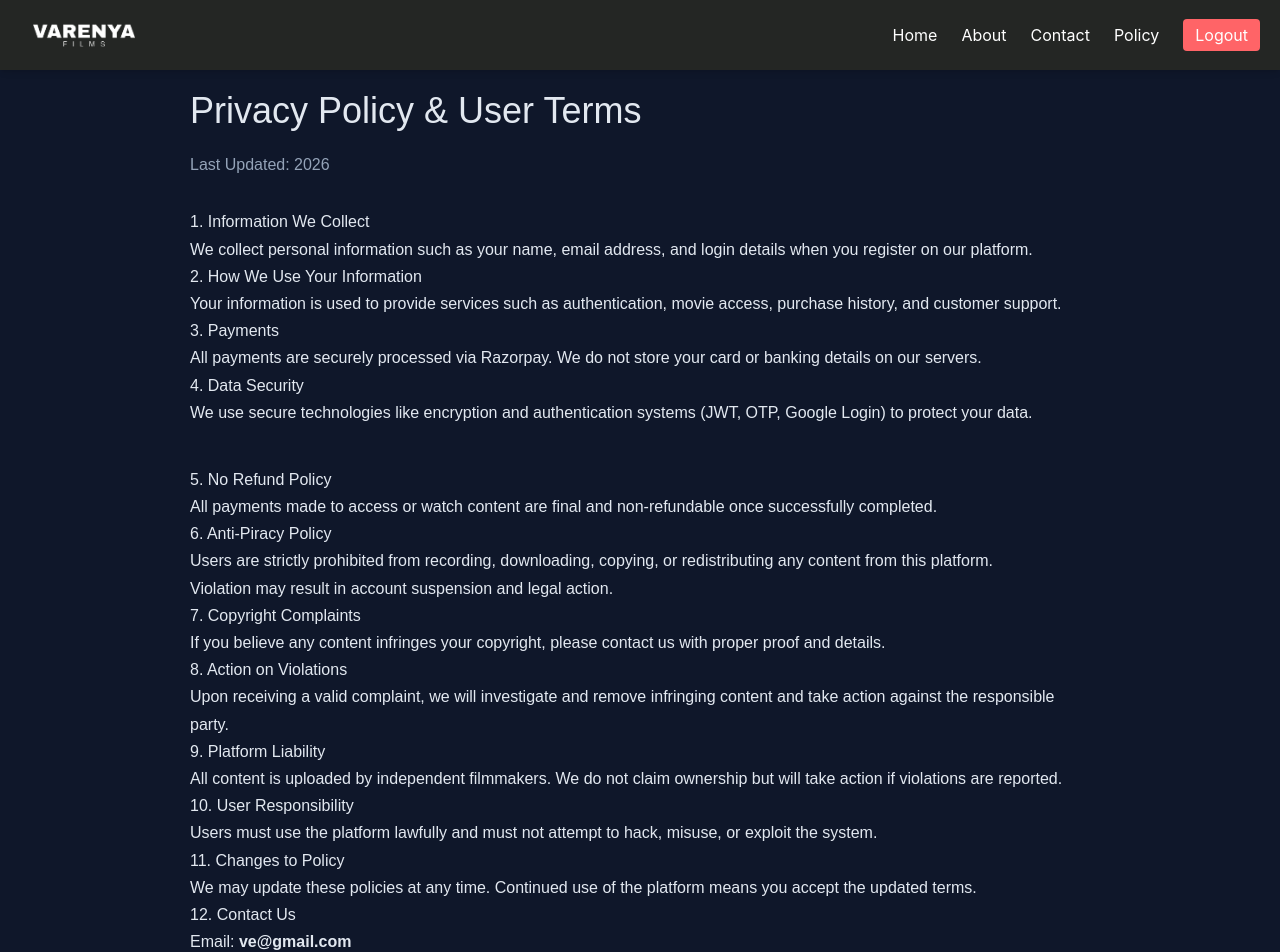
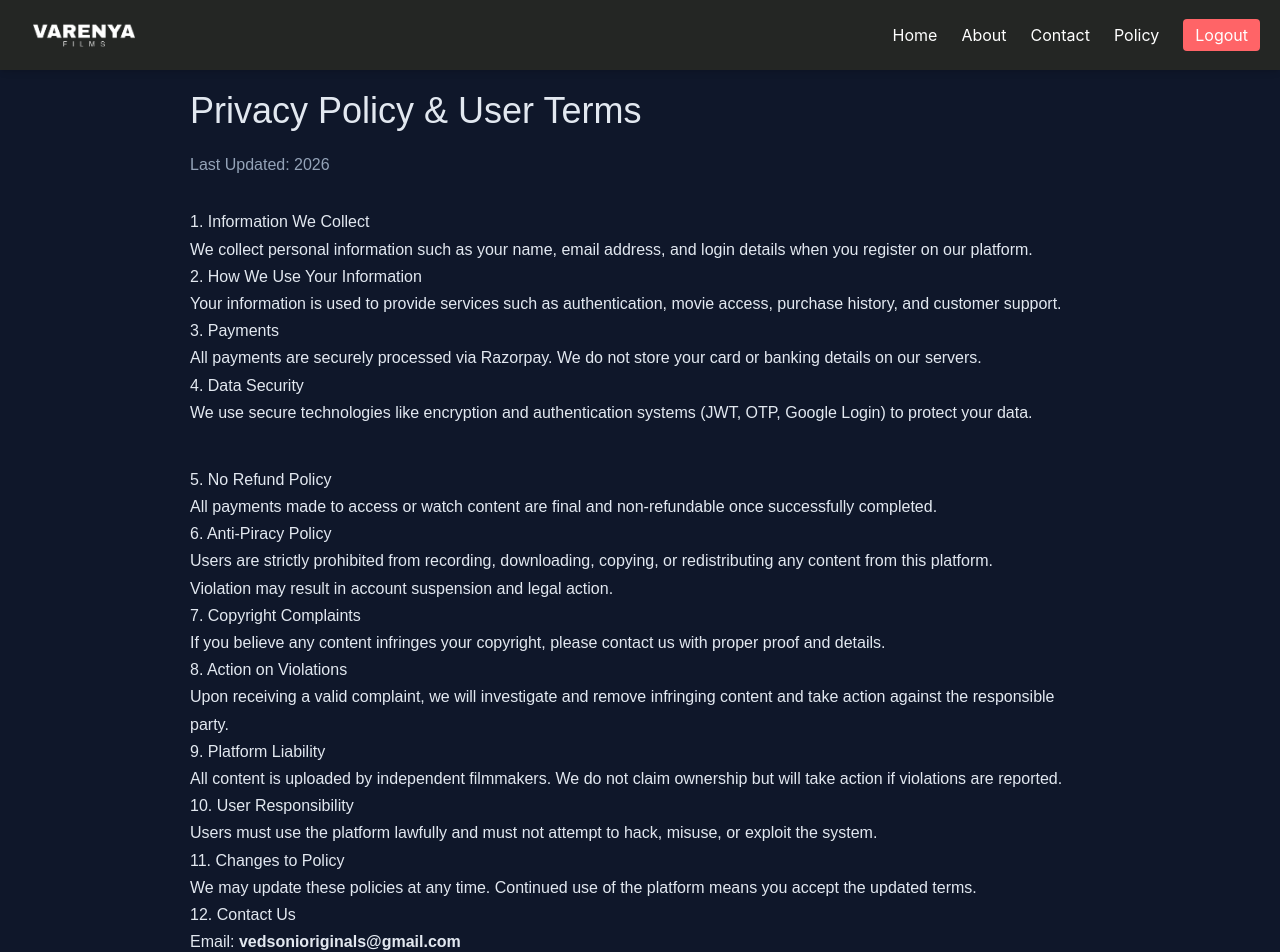
Before and after one commit to deeppatel200590/movie-platform, a React (Vite) app in the folder frontend/: page /policy in a window 1280 px wide. Shown: the top 952 px of the page. Built offline with nearby package versions, Linux system fonts and the light colour scheme.

Commit message:
fix email

```diff
--- a/frontend/src/components/PrivacyPolicy.jsx
+++ b/frontend/src/components/PrivacyPolicy.jsx
@@ -93,7 +93,7 @@ const PolicyPage = () => {
 
         <h2>12. Contact Us</h2>
         <p>
-          Email: <strong>ve@gmail.com</strong>
+          Email: <strong>vedsonioriginals@gmail.com</strong>
         </p>
 
         {/* FOOTER */}
```
